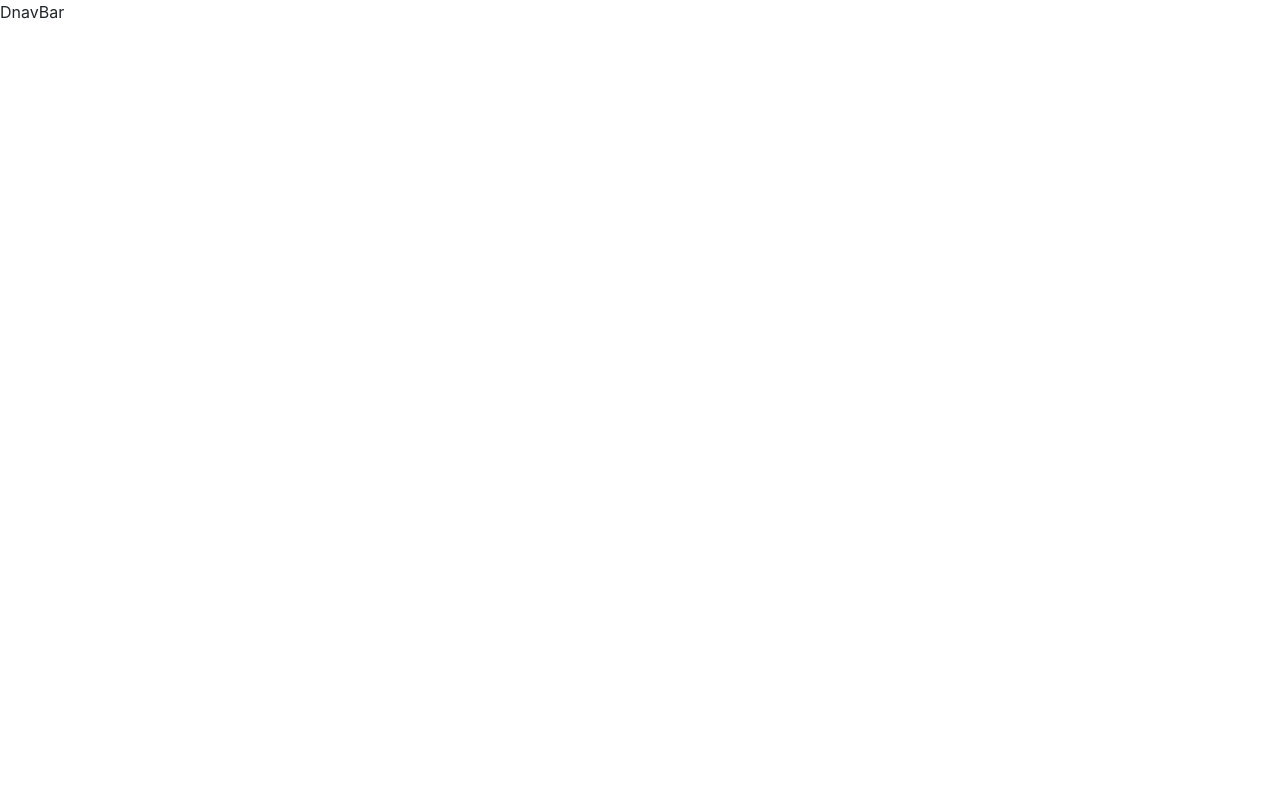
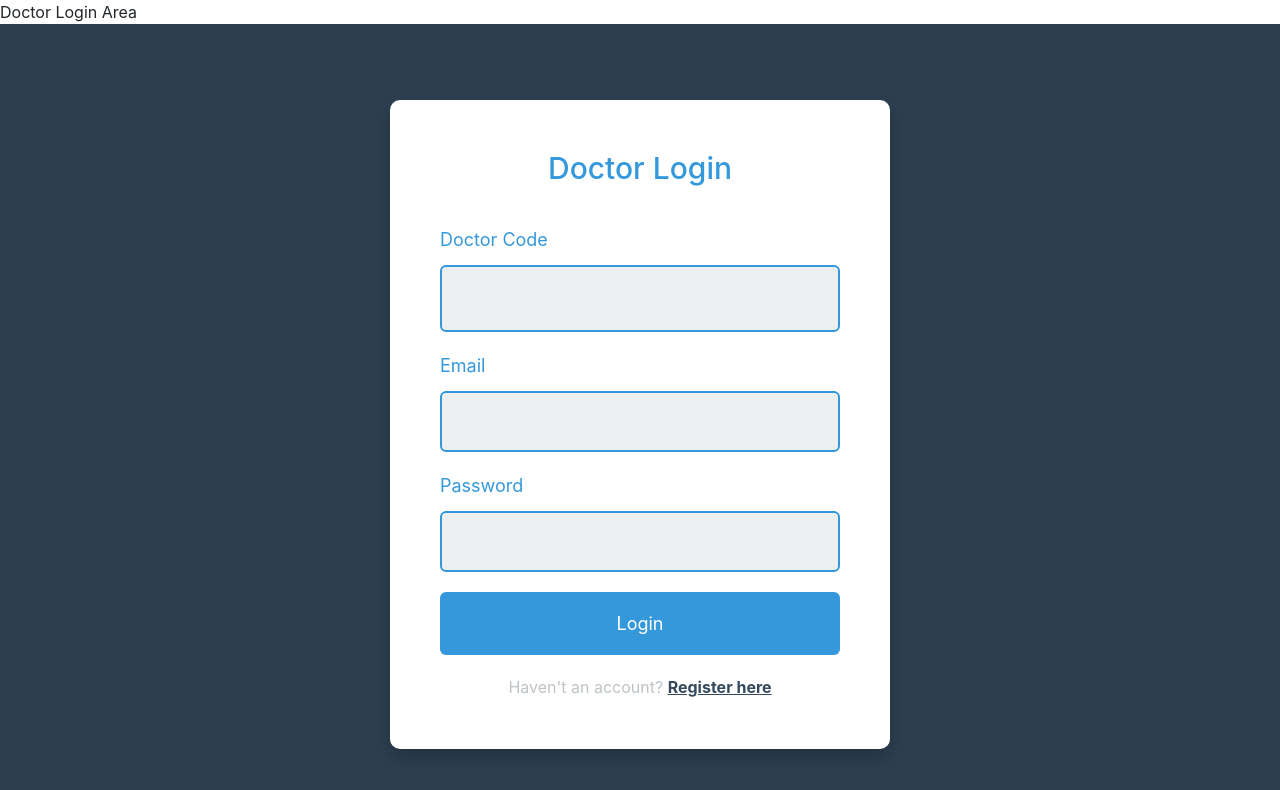
Before and after one commit to DThiwanka/Medicore, a React (Create React App) app in the folder medicore_frontend/: page /doctor/login in a window 1280 px wide. Before the commit this address had no page. Shown: the top 790 px of the page. Built offline with nearby package versions, Linux system fonts and the light colour scheme.

Commit message:
Update Doctor API and Doctor Profile UI

```diff
--- a/medicore_frontend/src/App.js
+++ b/medicore_frontend/src/App.js
@@ -34,9 +34,8 @@ import NewGetAll from './components/Patients/Patient/NewGetAll';
 import UpdateAppointment from './components/Patients/Appointment/UpdateAppointment';
 import GetAllAppointments from './components/Admins/GetAllAppointments/GetAllAppointments';
 import PaAppointment from './components/Admins/Views/PaAppointment';
-
-
-
+import DLogin from './components/Doctor/Login';
+import Dprofile from './components/Doctor/Profile/Profile';
 
 //Doctor
 
@@ -79,9 +78,11 @@ function App() {
           <Route path="/user/profile/:id" element={<Patient />} />
           <Route path="/user/profile/update/:id" element={<UpdatePatient />} />
           <Route path='/user/updateappointment/:id' element={<UpdateAppointment />} />
+          <Route path="/user/newgetall/" element={<NewGetAll />} />
 
 
-          <Route path="/user/newgetall/" element={<NewGetAll />} />
+          <Route path="/doctor/login" element={<DLogin />} />
+          <Route path="/doctor/profile/:id" element={<Dprofile />} />
 
 
         </Routes>
--- a/medicore_frontend/src/components/Doctor/DoctorNavigationBar/DnavBar.jsx
+++ b/medicore_frontend/src/components/Doctor/DoctorNavigationBar/DnavBar.jsx
@@ -2,7 +2,7 @@ import React from 'react'
 
 function DnavBar() {
   return (
-    <div>DnavBar</div>
+    <div>Doctor Login Area</div>
   )
 }
 
--- /dev/null
+++ b/medicore_frontend/src/components/Doctor/Login.jsx
@@ -0,0 +1,111 @@
+import React, { useState } from 'react';
+import { useNavigate, Link } from 'react-router-dom';
+import axios from 'axios';
+import { FaUser, FaEnvelope, FaLock } from 'react-icons/fa';
+
+function Login() {
+    const history = useNavigate();
+
+    const [doccode, setDoccode] = useState('');
+    const [email, setEmail] = useState('');
+    const [password, setPassword] = useState('');
+    const [formError, setFormError] = useState('');
+    const [loading, setLoading] = useState(false);
+
+    async function handleLogin(e) {
+        e.preventDefault();
+
+        try {
+            setLoading(true);
+
+            const { data, status } = await axios.post('http://localhost:8070/doctor/login', {
+                doccode,
+                email,
+                password,
+            });
+
+            if (status === 200) {
+                localStorage.setItem("localData", JSON.stringify(data));
+                // history({ state: { id: _id } });
+                window.location.href = `/doctor/profile/${data._id}`;
+            } else {
+                setFormError('Invalid Credentials.');
+            }
+        } catch (error) {
+            console.log(error);
+            setFormError('Invalid Credentials.');
+        } finally {
+            setLoading(false);
+        }
+    }
+
+    return (
+        <div style={{ display: 'flex', justifyContent: 'center', alignItems: 'center', height: '100vh', backgroundColor: '#2c3e50' }}>
+            <div style={{ maxWidth: '500px', width: '100%', padding: '50px', borderRadius: '10px', boxShadow: '0 8px 16px rgba(0, 0, 0, 0.2)', backgroundColor: '#fff', color: '#2c3e50' }}>
+                <h2 style={{ textAlign: 'center', color: '#3498db', fontSize: '30px', marginBottom: '40px' }}>Doctor Login</h2>
+                <form action='post'>
+                    <div style={{ marginBottom: '20px' }}>
+                        <label htmlFor="doccode" style={{ display: 'block', marginBottom: '12px', color: '#3498db', fontSize: '18px' }}>Doctor Code</label>
+                        <div style={{ display: 'flex', alignItems: 'center' }}>
+                            <input
+                                type="text"
+                                id="doccode"
+                                style={{ width: '100%', padding: '18px', fontSize: '18px', border: '2px solid #3498db', borderRadius: '6px', backgroundColor: '#ecf0f1', color: '#34495e' }}
+                                value={doccode}
+                                onChange={(e) => setDoccode(e.target.value)}
+                            />
+
+                        </div>
+                    </div>
+
+                    <div style={{ marginBottom: '20px' }}>
+                        <label htmlFor="email" style={{ display: 'block', marginBottom: '12px', color: '#3498db', fontSize: '18px' }}>Email</label>
+                        <div style={{ display: 'flex', alignItems: 'center' }}>
+                            <input
+                                type="email"
+                                id="email"
+                                style={{ width: '100%', padding: '15px', fontSize: '18px', border: '2px solid #3498db', borderRadius: '6px', backgroundColor: '#ecf0f1', color: '#34495e' }}
+                                value={email}
+                                onChange={(e) => setEmail(e.target.value)}
+                            />
+
+                        </div>
+                    </div>
+
+                    <div style={{ marginBottom: '20px' }}>
+                        <label htmlFor="password" style={{ display: 'block', marginBottom: '12px', color: '#3498db', fontSize: '18px' }}>Password</label>
+                        <div style={{ display: 'flex', alignItems: 'center' }}>
+                            <input
+                                type="password"
+                                id="password"
+                                style={{ width: '100%', padding: '15px', fontSize: '18px', border: '2px solid #3498db', borderRadius: '6px', backgroundColor: '#ecf0f1', color: '#34495e' }}
+                                value={password}
+                                onChange={(e) => setPassword(e.target.value)}
+                            />
+
+                        </div>
+                    </div>
+
+                    {formError && <div style={{ padding: '15px', marginBottom: '30px', border: '2px solid #e74c3c', borderRadius: '6px', backgroundColor: '#e74c3c', color: '#fff' }}>{formError}</div>}
+
+                    <div style={{ textAlign: 'center' }}>
+                        <button
+                            type="submit"
+                            onClick={handleLogin}
+                            style={{ cursor: 'pointer', backgroundColor: '#3498db', color: '#fff', border: 'none', borderRadius: '6px', padding: '18px', fontSize: '18px', width: '100%' }}
+                            disabled={loading}
+                        >
+                            {loading ? 'Logging in...' : 'Login'}
+                        </button>
+                    </div>
+
+                    <p style={{ textAlign: 'center', marginTop: '20px', marginBottom: '0', color: '#bdc3c7' }}>
+                        Haven't an account? <Link to="/register" style={{ fontWeight: 'bold', color: '#34495e' }}><u>Register here</u></Link>
+                    </p>
+                </form>
+            </div>
+        </div>
+    );
+}
+
+export default Login;
--- a/medicore_frontend/src/components/Doctor/Profile/Profile.jsx
+++ b/medicore_frontend/src/components/Doctor/Profile/Profile.jsx
@@ -1,8 +1,41 @@
-import React from 'react'
+import React, { useState, useEffect } from 'react';
+import axios from 'axios';
+// import { useAuthentication } from '../../Auth/AuthHelper';
+import { Link, useParams } from 'react-router-dom';
 
 function Profile() {
+
+  const [doctorData, setDoctorData] = useState(null);
+
+  // const doctor = useAuthentication();
+
+  const currentDocData = localStorage.getItem('localData');
+  const docId = JSON.parse(currentDocData)._id;
+
+  const fetchData = async (docId) => {
+    try {
+      const data = await axios.get(`http://localhost:8070/doctor/get/${docId}`);
+      setDoctorData(data);
+      console.log(data)
+    } catch (error) {
+      console.error('Error fetching data:', error);
+    }
+  };
+
+
+  const roundedDesign = {
+    borderRadius: '5%', padding: '20px'
+  }
+
+
+  // if (!doctor) {
+  //   return null;
+  // }
+
   return (
-    <div>Doc Profile</div>
+    <div>
+      {data.name}
+    </div>
   )
 }
 
```
Also changed, not shown: medicore_frontend/src/components/Patients/Patient/Patient.jsx (+0 -15 lines), 2 other files (tests, documents, lock files or other folders).
